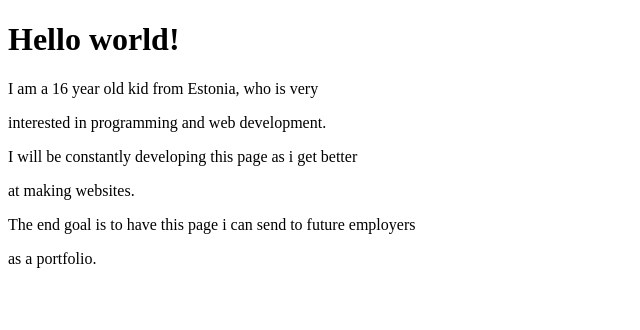
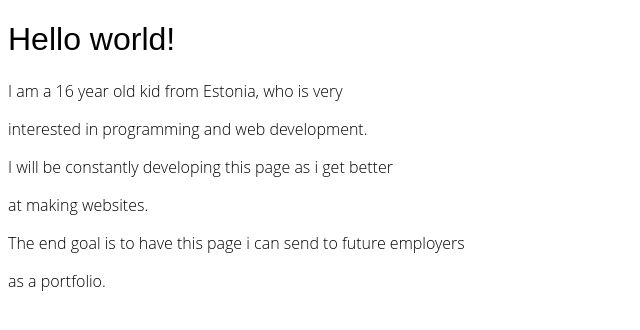
Before and after one commit to Twri-3348/twri-3348.github.io, a plain HTML site: page index.html in a window 1280 px wide. Shown: the whole page, without its empty margins (0-640 px from the left). Drawn offline with Linux system fonts and the light colour scheme.

Commit message:
Fonts
Added a CSS stylesheet file to avoid having to repeat myself in the future.

```diff
--- /dev/null
+++ b/CSS/stylesheet.css
@@ -0,0 +1,9 @@
+body {
+ font-family: 'Open Sans', sans-serif;
+ font-weight: 300;
+}
+
+h1, h2, h3, h4, h5, h6 {
+ font-family: 'Archivo', sans-serif;
+ font-weight: 500;
+}
--- a/index.html
+++ b/index.html
@@ -2,6 +2,7 @@
 <html>
 
 <head>
+	<link rel="stylesheet" type="text/css" href="css/stylesheet.css" />
 	<title>Twri's personal webpage</title>
 </head>
 
```
